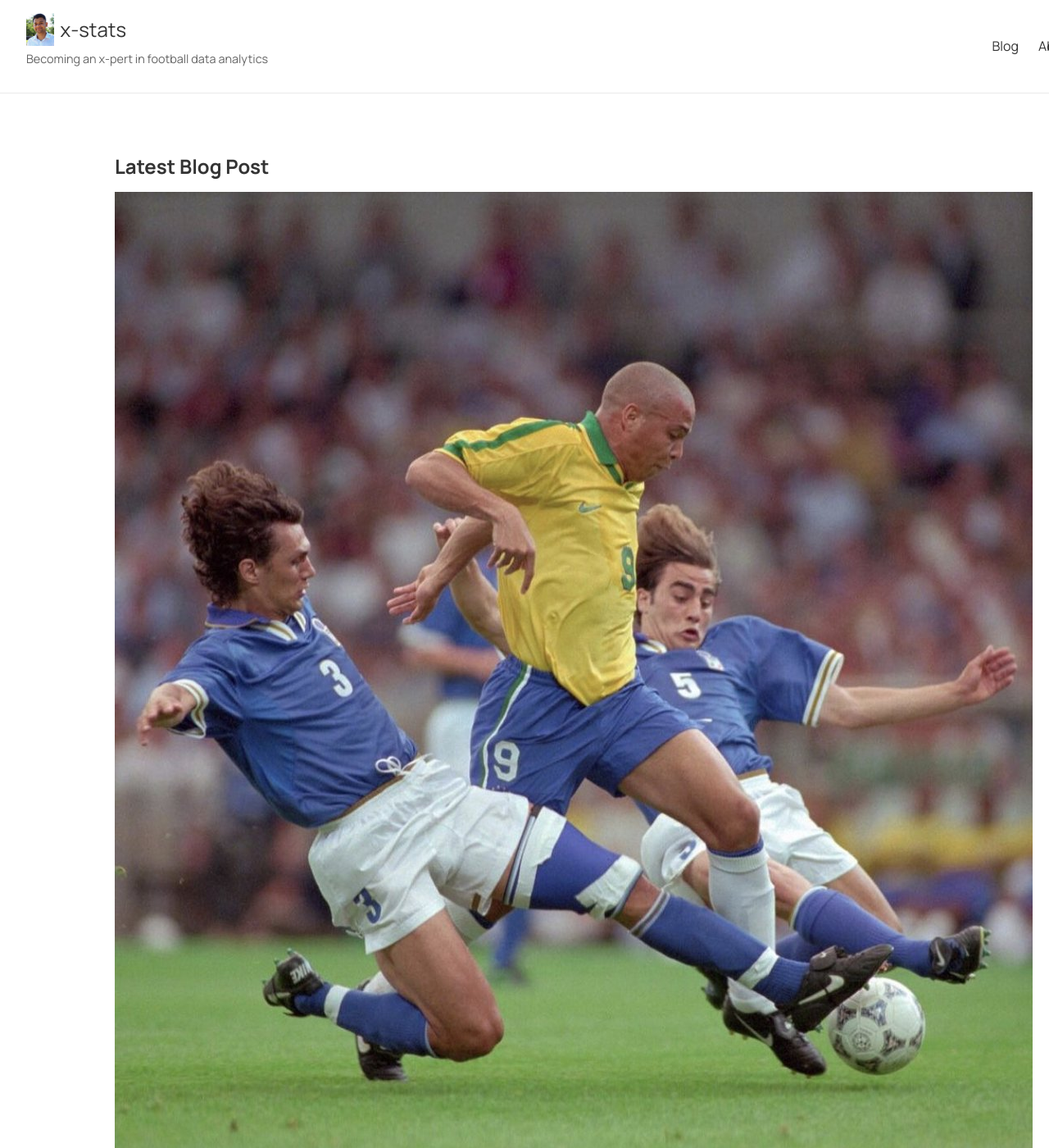
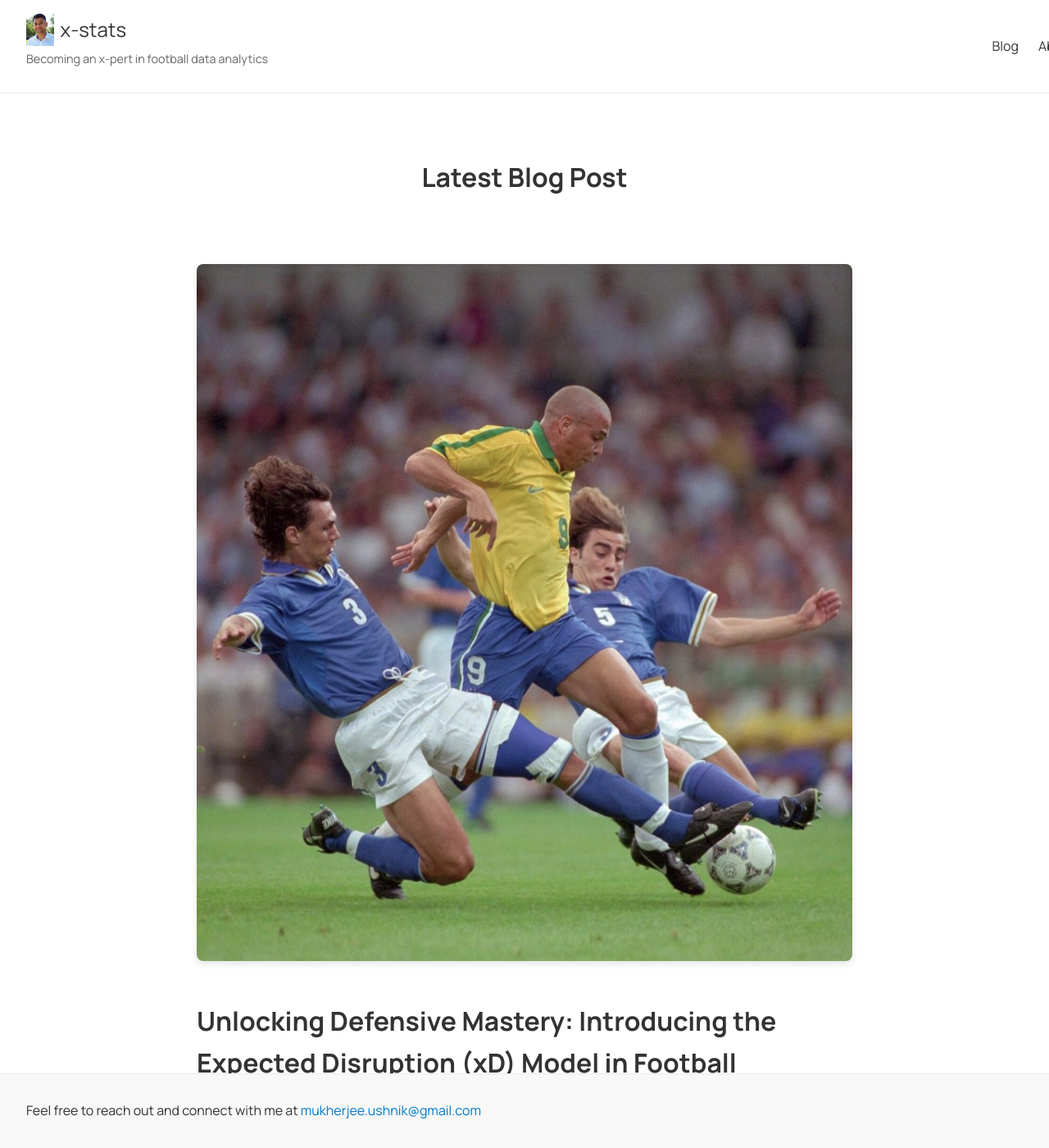
Before and after one commit to u3mukher/x-stats, a Jekyll site: the page built from index.md, in a window 1280 px wide and 1400 px high. Shown: the whole window at 82% size. Built offline with Jekyll 4.4.1, drawn with Linux system fonts in a browser that asks for light colours.

Commit message:
Update custom.css

```diff
--- a/assets/css/custom.css
+++ b/assets/css/custom.css
@@ -1,31 +1,31 @@
 /* assets/css/custom.css */
 
-/* Basic Setup */
+/* Apply Manrope font to the entire site */
 body {
   font-family: 'Manrope', sans-serif;
   margin: 0;
-  padding-top: 100px; /* for the fixed header */
+  padding-top: 100px; /* Adjust based on header height */
+  padding-bottom: 60px; /* Adjust based on footer height */
   line-height: 1.6;
   color: #333333;
   background-color: #ffffff;
-  overflow-x: hidden; /* Just in case */
 }
 
-/* Headings */
+/* Ensure all headings use Manrope */
 h1, h2, h3, h4, h5, h6 {
   font-family: 'Manrope', sans-serif;
   margin-bottom: 0.5em;
 }
 
-/* Header */
+/* Header Styling */
 .site-header {
   background-color: #ffffff;
   border-bottom: 1px solid #eaeaea;
   padding: 1em 2em;
   display: flex;
-  justify-content: space-between;
+  justify-content: space-between; /* Distributes space between branding and nav */
   align-items: center;
-  position: fixed;
+  position: fixed; /* Makes the header fixed */
   width: 100%;
   top: 0;
   z-index: 1000;
@@ -38,9 +38,10 @@ h1, h2, h3, h4, h5, h6 {
   width: 100%;
 }
 
+/* Site Branding */
 .site-branding {
   display: flex;
-  flex-direction: column;
+  flex-direction: column; /* Stack title and subtitle vertically */
 }
 
 .site-branding .logo-link {
@@ -57,23 +58,21 @@ h1, h2, h3, h4, h5, h6 {
 .site-branding .site-title {
   font-size: 1.5em;
   color: #333333;
-  margin: 0;
+  margin: 0; /* Remove default margin */
 }
 
-/* If subtitle was too long previously, shorten or reduce font slightly */
 .site-subtitle {
   font-size: 0.9em;
   color: #666666;
-  margin-top: 0.25em;
-  font-weight: normal;
-  white-space: nowrap; /* Prevent wrapping */
+  margin-top: 0.25em; /* Small space above subtitle */
+  font-weight: normal; /* Ensure the subtitle is not bold */
 }
 
-/* Navigation */
+/* Navigation Styling */
 .site-nav ul {
   list-style: none;
   display: flex;
-  gap: 1.5em; /* If still cut off, reduce to 1em */
+  gap: 1.5em;
   margin: 0;
   padding: 0;
 }
@@ -81,47 +80,79 @@ h1, h2, h3, h4, h5, h6 {
 .site-nav a {
   text-decoration: none;
   color: #333333;
-  font-weight: normal;
-  white-space: nowrap; /* Prevent wrapping onto multiple lines */
-  /* If items are cut off, try reducing font-size a bit:
-     font-size: 0.95em; */
+  font-weight: normal; /* Remove boldness */
 }
 
 .site-nav a:hover {
   color: #007acc;
 }
 
-/* Footer - Not fixed now */
+/* Footer Styling */
 .site-footer {
   background-color: #f8f8f8;
   border-top: 1px solid #eaeaea;
   padding: 1em 2em;
   text-align: center;
+  position: fixed;
   width: 100%;
+  bottom: 0;
 }
 
-/* Centralized Content in Main */
-main {
+.site-footer a {
+  color: #007acc;
+  text-decoration: none;
+}
+
+.site-footer a:hover {
+  text-decoration: underline;
+}
+
+/* Latest Posts Styling */
+.latest-posts {
   padding: 4em 2em;
-  max-width: 1000px;
+  max-width: 1200px;
   margin: 0 auto;
 }
 
-.post-featured-image {
+.latest-posts h2 {
+  text-align: center;
+  margin-bottom: 2em;
+  font-size: 2em;
+  color: #333333;
+}
+
+.posts-container {
+  display: flex;
+  flex-direction: column;
+  gap: 2em;
+  justify-content: center;
+  align-items: center;
+}
+
+.post-item {
+  display: flex;
+  flex-direction: column;
+  align-items: flex-start;
   width: 100%;
   max-width: 800px;
-  margin: 0 auto 2em auto;
+  padding: 1em;
+  /* Remove box-like boundary */
+  background-color: transparent;
+  border: none;
+  box-shadow: none;
 }
 
-.featured-image {
+.post-item:hover {
+  transform: none;
+  box-shadow: none;
+}
+
+.post-image {
   width: 100%;
   height: auto;
-  border-radius: 8px;
-  box-shadow: 0 4px 8px rgba(0,0,0,0.1);
-}
-
-.post-content {
-  padding: 0 1em;
+  border-radius: 8px; /* Rounded corners */
+  box-shadow: 0 4px 8px rgba(0, 0, 0, 0.1); /* Subtle shadow */
+  margin-bottom: 1em;
 }
 
 .post-title {
@@ -129,6 +160,15 @@ main {
   color: #333333;
   font-weight: bold;
   margin-bottom: 0.5em;
+}
+
+.post-title a {
+  text-decoration: none;
+  color: inherit;
+}
+
+.post-title a:hover {
+  text-decoration: underline;
 }
 
 .post-subtitle {
@@ -143,19 +183,66 @@ main {
   color: #555555;
   margin-bottom: 0.5em;
   text-align: left;
-  padding-left: 1em;
+  padding-left: 1em; /* Right indent */
+  width: 100%;
 }
 
 .post-date {
   font-size: 0.85em;
   color: #999999;
   text-align: left;
-  padding-left: 1em;
+  padding-left: 1em; /* Align with excerpt */
 }
 
+/* Featured Image Styling */
+.post-featured-image {
+  width: 100%;
+  max-width: 800px; /* Adjust as needed */
+  margin: 0 auto 2em auto; /* Centers the image and adds bottom margin */
+}
+
+.featured-image {
+  width: 100%;
+  height: auto;
+  border-radius: 8px; /* Rounded corners */
+  box-shadow: 0 4px 8px rgba(0, 0, 0, 0.1); /* Subtle shadow */
+}
+
+/* Post Content Styling */
+.post-content {
+  padding: 0 1em;
+}
+
+/* Social Links Styling */
+.social-links {
+  list-style: none;
+  padding: 0;
+  display: flex;
+  gap: 1em;
+}
+
+.social-links li a {
+  text-decoration: none;
+  color: #333333;
+  font-size: 1.2em;
+  display: flex;
+  align-items: center;
+  gap: 0.5em;
+  transition: color 0.3s ease;
+}
+
+.social-links li a:hover {
+  color: #007acc;
+}
+
+.social-links li a i {
+  font-size: 1em;
+}
+
+/* Back-to-Top Button Styling */
 .back-to-top {
   position: fixed;
-  bottom: 80px;
+  bottom: 80px; /* Adjust as needed */
   right: 20px;
   background-color: #007acc;
   color: #ffffff;
@@ -163,7 +250,7 @@ main {
   border-radius: 4px;
   text-decoration: none;
   font-size: 1.2em;
-  display: none;
+  display: none; /* Hidden by default */
   transition: background-color 0.3s ease;
   z-index: 1001;
 }
@@ -172,24 +259,27 @@ main {
   background-color: #005fa3;
 }
 
+/* Show the button when scrolled down */
 @media (min-width: 768px) {
   .back-to-top {
     display: block;
   }
 }
 
+/* Smooth Scroll */
 html {
   scroll-behavior: smooth;
 }
 
+/* Focus Styles for Links */
 a:focus, a:hover {
   outline: 2px solid #007acc;
   outline-offset: 2px;
 }
 
-/* Responsive Adjustments */
+/* Responsive Design */
 @media (max-width: 768px) {
-  .site-header {
+  .site-header, .site-footer {
     flex-direction: column;
     align-items: flex-start;
   }
@@ -199,6 +289,18 @@ a:focus, a:hover {
     gap: 0.5em;
   }
 
+  .site-footer {
+    position: static;
+  }
+
+  .posts-container {
+    align-items: center;
+  }
+
+  .post-item {
+    max-width: 100%;
+  }
+
   main {
     padding: 4em 1em;
     max-width: 100%;
```
